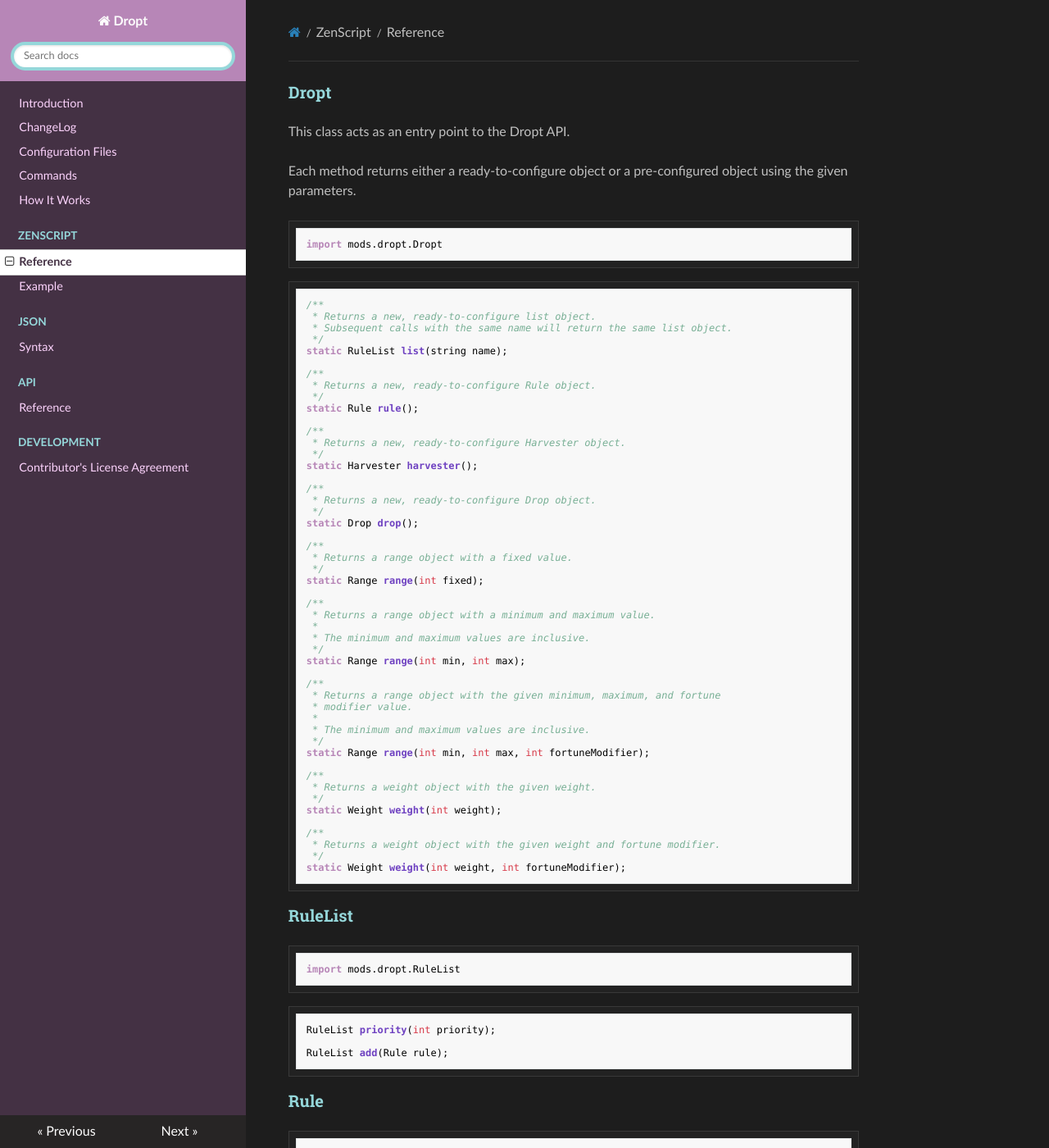
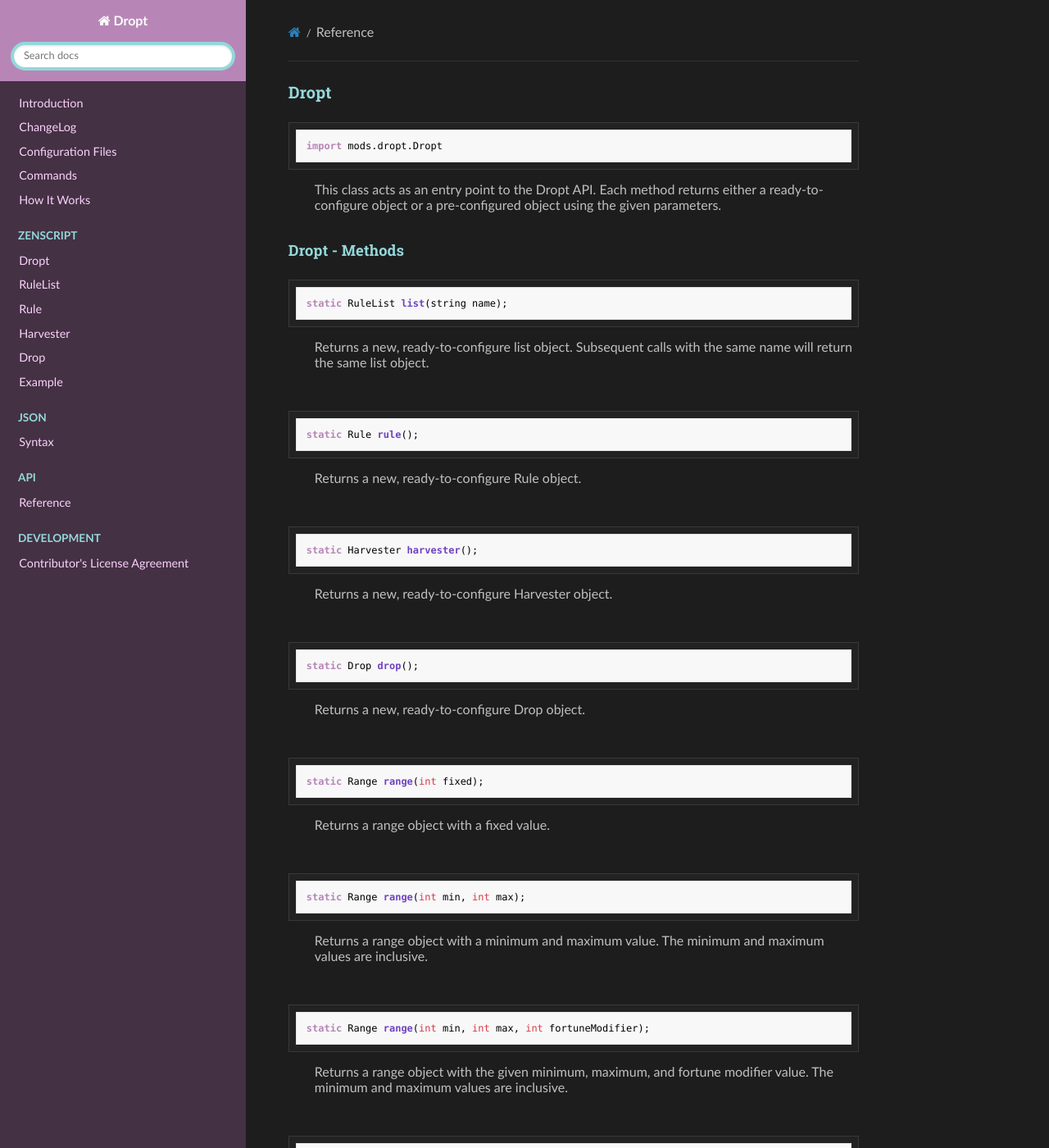
Before and after one commit to codetaylor/dropt-1.12, an MkDocs documentation site: the page built from docs/zs/reference.md, in a window 1280 px wide and 1400 px high. Shown: the whole window at 82% size. Built offline with MkDocs 1.6.1, drawn with Linux system fonts in a browser that asks for light colours; nearby versions of some CDN libraries; old or Windows-style settings are respelled for this version of MkDocs; some of the changed text lies outside the part shown.

Commit message:
Update docs

````diff
--- a/docs/custom.css
+++ b/docs/custom.css
@@ -26,6 +26,19 @@ hr {
 .rst-content .section ol p, .rst-content .section ul p {
     margin-bottom: 0px;
     margin-top: 16px;
+}
+
+.zen-description {
+    padding-left: 32px;
+    padding-bottom: 32px;
+}
+
+.zen-description ul {
+    margin-bottom: 0px !important;
+}
+
+.zen-method {
+    padding-left: 32px;
 }
 
 .wy-nav-top {
@@ -103,6 +116,7 @@ hr {
     overflow-x: auto;
     color: #BBB;
     -webkit-text-size-adjust: none;
+    font-size: 16px;
 }
 
 .hljs-comment, .diff .hljs-header, .hljs-javadoc {
--- a/docs/zs/reference.md
+++ b/docs/zs/reference.md
@@ -1,66 +1,86 @@
 ### Dropt
 
+```java
+import mods.dropt.Dropt
+```
+
+<div class="zen-description zen-class-description">
 This class acts as an entry point to the Dropt API.
 
 Each method returns either a ready-to-configure object or a
 pre-configured object using the given parameters.
 
-```java
-import mods.dropt.Dropt
-```
+</div>
+#### Dropt - Methods
 
 ```java
-/**
- * Returns a new, ready-to-configure list object.
- * Subsequent calls with the same name will return the same list object.
- */
 static RuleList list(string name);
+```
+<div class="zen-description zen-method-description">
+Returns a new, ready-to-configure list object.
+Subsequent calls with the same name will return the same list object.
+</div>
 
-/**
- * Returns a new, ready-to-configure Rule object.
- */
+```java
 static Rule rule();
+```
+<div class="zen-description zen-method-description">
+Returns a new, ready-to-configure Rule object.
+</div>
 
-/**
- * Returns a new, ready-to-configure Harvester object.
- */
+```java
 static Harvester harvester();
+```
+<div class="zen-description zen-method-description">
+Returns a new, ready-to-configure Harvester object.
+</div>
 
-/**
- * Returns a new, ready-to-configure Drop object.
- */
+```java
 static Drop drop();
+```
+<div class="zen-description zen-method-description">
+Returns a new, ready-to-configure Drop object.
+</div>
 
-/**
- * Returns a range object with a fixed value.
- */
+```java
 static Range range(int fixed);
+```
+<div class="zen-description zen-method-description">
+Returns a range object with a fixed value.
+</div>
 
-/**
- * Returns a range object with a minimum and maximum value.
- *
- * The minimum and maximum values are inclusive.
- */
+```java
 static Range range(int min, int max);
+```
+<div class="zen-description zen-method-description">
+Returns a range object with a minimum and maximum value.
 
-/**
- * Returns a range object with the given minimum, maximum, and fortune
- * modifier value.
- *
- * The minimum and maximum values are inclusive.
- */
+The minimum and maximum values are inclusive.
+</div>
+
+```java
 static Range range(int min, int max, int fortuneModifier);
+```
+<div class="zen-description zen-method-description">
+Returns a range object with the given minimum, maximum, and fortune
+modifier value.
 
-/**
- * Returns a weight object with the given weight.
- */
+The minimum and maximum values are inclusive.
+</div>
+
+```java
 static Weight weight(int weight);
+```
+<div class="zen-description zen-method-description">
+Returns a weight object with the given weight.
+</div>
 
-/**
- * Returns a weight object with the given weight and fortune modifier.
- */
+```java
 static Weight weight(int weight, int fortuneModifier);
 ```
+<div class="zen-description zen-method-description">
+Returns a weight object with the given weight and fortune modifier.
+</div>
 
 ### RuleList
 
@@ -68,11 +88,24 @@ static Weight weight(int weight, int fortuneModifier);
 import mods.dropt.RuleList
 ```
 
+<div class="zen-description zen-class-description">
+</div>
+#### RuleList - Methods
+
 ```java
 RuleList priority(int priority);
+```
+<div class="zen-description zen-method-description">
+Set the priority of this rule list.
+Rule lists with a larger priority will be matched first.
+</div>
 
+```java
 RuleList add(Rule rule);
 ```
+<div class="zen-description zen-method-description">
+Add a configured rule to this rule list.
+</div>
 
 ### Rule
 
@@ -80,37 +113,106 @@ RuleList add(Rule rule);
 import mods.dropt.Rule
 ```
 
+<div class="zen-description zen-class-description">
+</div>
+#### Rule - Methods
+
 ```java
 Rule debug();
+```
+<div class="zen-description zen-method-description">
+Enable logging debug output for this rule.
+Make sure to disable this when you're done using it. It can create
+a significant amount of output in the Dropt log.
+</div>
 
+```java
 Rule matchBlocks(string[] blockStrings);
+```
+<div class="zen-description zen-method-description">
+Describes which blocks this rule will match.
+@see /json/syntax/#irulematchblocks
+</div>
 
+```java
 Rule matchBlocks(string type, string[] blockStrings);
+```
+<div class="zen-description zen-method-description">
+Describes which blocks this rule will match.
+@see /json/syntax/#irulematchblocks
+</div>
 
+```java
 Rule matchDrops(IIngredient[] items);
+```
+<div class="zen-description zen-method-description">
+</div>
 
+```java
 Rule matchDrops(string type, IIngredient[] items);
+```
+<div class="zen-description zen-method-description">
+</div>
 
+```java
 Rule matchHarvester(Harvester harvester);
+```
+<div class="zen-description zen-method-description">
+</div>
 
+```java
 Rule matchBiomes(string[] ids);
+```
+<div class="zen-description zen-method-description">
+</div>
 
+```java
 Rule matchBiomes(string type, string[] ids);
+```
+<div class="zen-description zen-method-description">
+</div>
 
+```java
 Rule matchDimensions(int[] ids);
+```
+<div class="zen-description zen-method-description">
+</div>
 
+```java
 Rule matchDimensions(string type, int[] ids);
+```
+<div class="zen-description zen-method-description">
+</div>
 
+```java
 Rule matchVerticalRange(int min, int max);
+```
+<div class="zen-description zen-method-description">
+</div>
 
+```java
 Rule replaceStrategy(string strategy);
+```
+<div class="zen-description zen-method-description">
+</div>
 
+```java
 Rule dropStrategy(string strategy);
+```
+<div class="zen-description zen-method-description">
+</div>
 
+```java
 Rule dropCount(Range range);
+```
+<div class="zen-description zen-method-description">
+</div>
 
+```java
 Rule addDrop(Drop drop);
 ```
+<div class="zen-description zen-method-description">
+</div>
 
 ### Harvester
 
@@ -118,27 +220,69 @@ Rule addDrop(Drop drop);
 import mods.dropt.Harvester
 ```
 
+<div class="zen-description zen-class-description">
+</div>
+#### Harvester - Methods
+
 ```java
 Harvester type(string type);
+```
+<div class="zen-description zen-method-description">
+</div>
 
+```java
 Harvester mainHand(string harvestLevel);
+```
+<div class="zen-description zen-method-description">
+</div>
 
+```java
 Harvester mainHand(IItemStack[] items);
+```
+<div class="zen-description zen-method-description">
+</div>
 
+```java
 Harvester mainHand(string type, IItemStack[] items);
+```
+<div class="zen-description zen-method-description">
+</div>
 
+```java
 Harvester mainHand(string type, IItemStack[] items, string harvestLevel);
+```
+<div class="zen-description zen-method-description">
+</div>
 
+```java
 Harvester gameStages(string[] stages);
+```
+<div class="zen-description zen-method-description">
+</div>
 
+```java
 Harvester gameStages(string require, string[] stages);
+```
+<div class="zen-description zen-method-description">
+</div>
 
+```java
 Harvester gameStages(string type, string require, string[] stages);
+```
+<div class="zen-description zen-method-description">
+</div>
 
+```java
 Harvester playerName(string[] names);
+```
+<div class="zen-description zen-method-description">
+</div>
 
+```java
 Harvester playerName(string type, string[] names);
 ```
+<div class="zen-description zen-method-description">
+</div>
 
 ### Drop
 
@@ -146,16 +290,42 @@ Harvester playerName(string type, string[] names);
 import mods.dropt.Drop
 ```
 
+<div class="zen-description zen-class-description">
+</div>
+#### Drop - Methods
+
 ```java
 Drop selector(Weight weight);
+```
+<div class="zen-description zen-method-description">
+</div>
 
+```java
 Drop selector(Weight weight, string silkTouch);
+```
+<div class="zen-description zen-method-description">
+</div>
 
+```java
 Drop selector(Weight weight, string silkTouch, int fortuneLevelRequired);
+```
+<div class="zen-description zen-method-description">
+</div>
 
+```java
 Drop items(IItemStack[] items);
+```
+<div class="zen-description zen-method-description">
+</div>
 
+```java
 Drop items(IItemStack[] items, Range range);
+```
+<div class="zen-description zen-method-description">
+</div>
 
+```java
 Drop xp(string replace, Range amount);
 ```
+<div class="zen-description zen-method-description">
+</div>
--- a/mkdocs.yml
+++ b/mkdocs.yml
@@ -7,7 +7,11 @@ pages:
 - Commands: commands.md
 - How It Works: howitworks.md
 - ZenScript:
-  - Reference: zs/reference.md
+  - Dropt: zs/dropt.md
+  - RuleList: zs/rulelist.md
+  - Rule: zs/rule.md
+  - Harvester: zs/harvester.md
+  - Drop: zs/drop.md
   - Example: zs/example.md
 - JSON:
   - Syntax: json/syntax.md
````
Also changed, not shown: docs/howitworks.md (+1 -1 lines), docs/zs/drop.md (added, +61 -0 lines), docs/zs/dropt.md (added, +93 -0 lines), docs/zs/harvester.md (added, +70 -0 lines), docs/zs/rule.md (added, +135 -0 lines), docs/zs/rulelist.md (added, +32 -0 lines), 8 other files.
